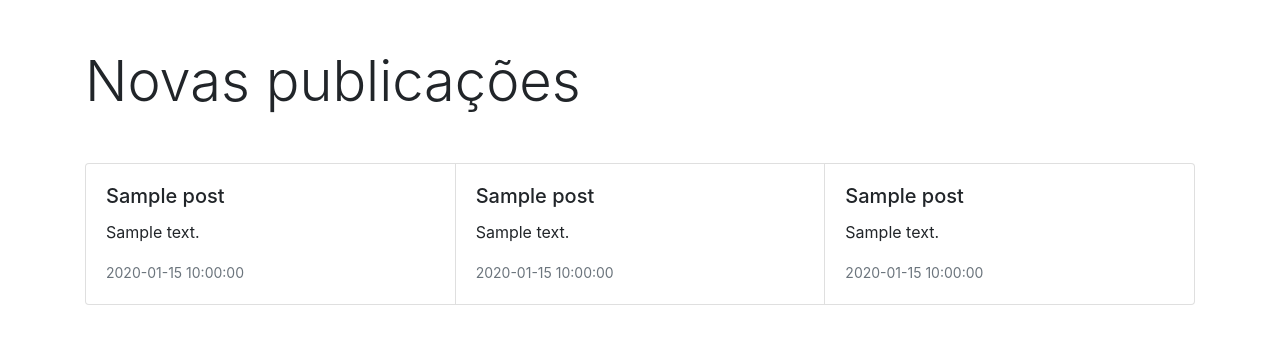
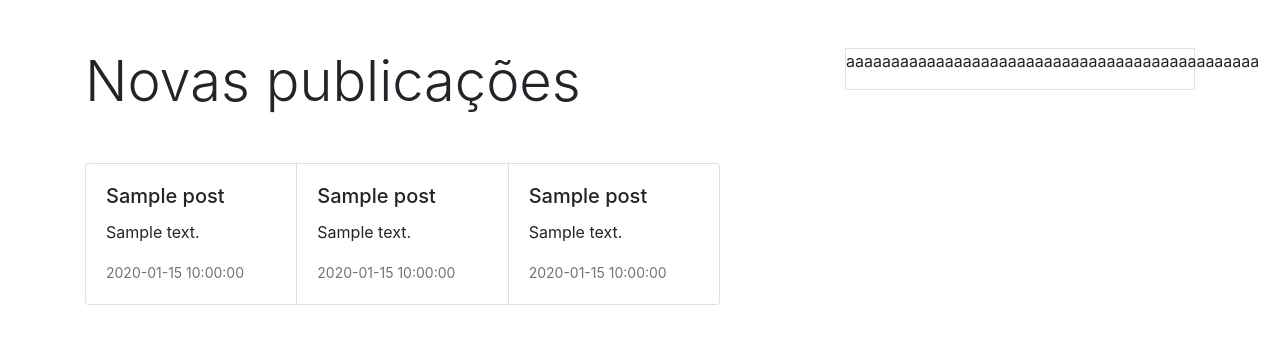
Before and after one commit to fabianapduarte/blog, a CodeIgniter app: page /blog/ in a window 1280 px wide. Shown: the part 78-422 px from the top of the page. Run offline with CodeIgniter, Linux system fonts and the light colour scheme; tables that the repository leaves empty hold one stand-in row (values such as "Sample post"); some libraries are stand-ins or nearby versions.

Commit message:
alteração no conteúdo html

```diff
--- a/application/views/content.php
+++ b/application/views/content.php
@@ -1,36 +1,41 @@
 		<div class="container">
+			<div class="row justify-content-between">
+				<div class="col-7">
 					<div class="display-4 my-5">Novas publicações</div>
 
 					<div class="card-group">
 						<div class="card">
 							<!--<img class="card-img-top" src="<?php echo base_url(); ?>assets/img/img1.jpg" alt="Imagem de capa do card">-->
-					<div class="card-body">
-						<?php foreach ($post as $p) {?>
+							<div class="card-body"> <?php foreach ($post as $p) {?>
 								<h5 class="card-title"><?php echo $p->titulo; ?></h5>
 								<p class="card-text"><?php echo $p->descricao; ?></p>
-						<p class="card-text"><small class="text-muted"><?php echo $p->datacadastro; ?></small></p>
-						<?php } ?>
+								<p class="card-text"><small class="text-muted"><?php echo $p->datacadastro; ?></small></p> <?php } ?>
 							</div>
 						</div>
 						<div class="card">
 							<!--<img class="card-img-top" src="<?php echo base_url(); ?>assets/img/img1.jpg" alt="Imagem de capa do card">-->
-					<div class="card-body">
-						<?php foreach ($post as $p) {?>
+							<div class="card-body"> <?php foreach ($post as $p) {?>
 								<h5 class="card-title"><?php echo $p->titulo; ?></h5>
 								<p class="card-text"><?php echo $p->descricao; ?></p>
-						<p class="card-text"><small class="text-muted"><?php echo $p->datacadastro; ?></small></p>
-						<?php } ?>
+								<p class="card-text"><small class="text-muted"><?php echo $p->datacadastro; ?></small></p> <?php } ?>
 							</div>
 						</div>
 						<div class="card">
 							<!--<img class="card-img-top" src="<?php echo base_url(); ?>assets/img/img1.jpg" alt="Imagem de capa do card">-->
-					<div class="card-body">
-						<?php foreach ($post as $p) {?>
+							<div class="card-body"> <?php foreach ($post as $p) {?>
 								<h5 class="card-title"><?php echo $p->titulo; ?></h5>
 								<p class="card-text"><?php echo $p->descricao; ?></p>
-						<p class="card-text"><small class="text-muted"><?php echo $p->datacadastro; ?></small></p>
-						<?php } ?>
+								<p class="card-text"><small class="text-muted"><?php echo $p->datacadastro; ?></small></p> <?php } ?>
 							</div>
 						</div>
 					</div>
 				</div>
+
+				<div class="col-4">
+					<div class="border my-5">
+						<p>aaaaaaaaaaaaaaaaaaaaaaaaaaaaaaaaaaaaaaaaaaaaaa</p>
+					</div>
+				</div>
+
+			</div>
+		</div>
```
Also changed, not shown: application/views/menu.php (indentation only). Lines whose indentation alone changed are shown as unchanged.
